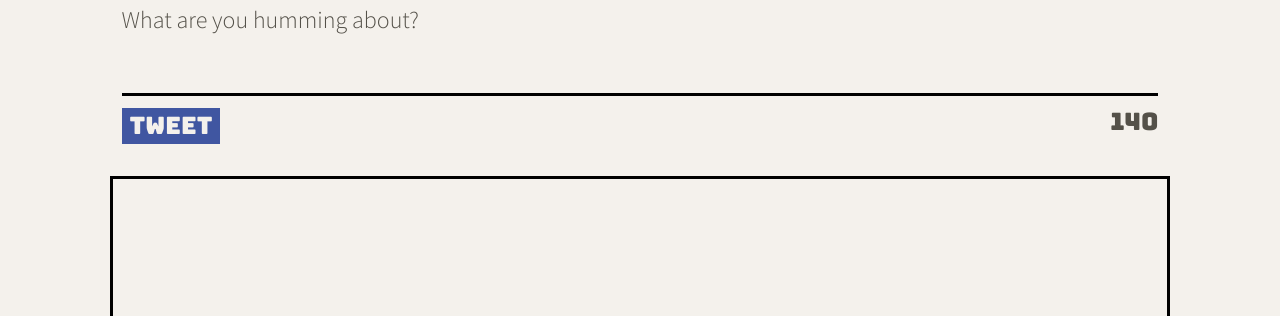
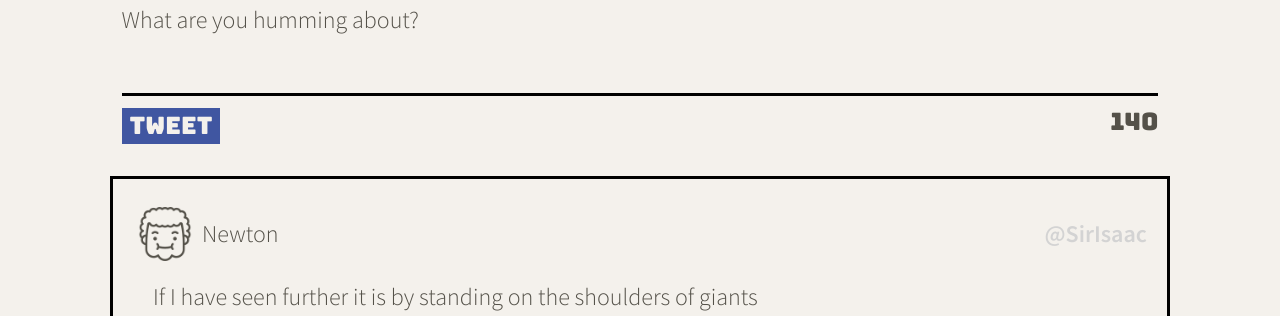
Before and after one commit to Ben-Finlay/tweeter, a website: page public/index.html in a window 1280 px wide. Shown: the part 615-931 px from the top of the page. Drawn offline with nearby package versions, Linux system fonts and the light colour scheme.

Commit message:
Corrects an incorrect margin-top for the article.tweet header

```diff
--- a/public/styles/old-tweet.css
+++ b/public/styles/old-tweet.css
@@ -4,6 +4,7 @@
   background-color: #f4f1ec;
   margin: 32px 0;
   width: 92%;
+
 
 }
 
@@ -59,9 +60,9 @@ article.tweet header {
   background-color: #f4f1ec;
   background-image: none;
   color: #545149;
-  height: 80px;
+  height: 40px;
   padding-bottom: 10px;
-
+  margin-top: 20px;
 }
 
 .tweet-content {
```
